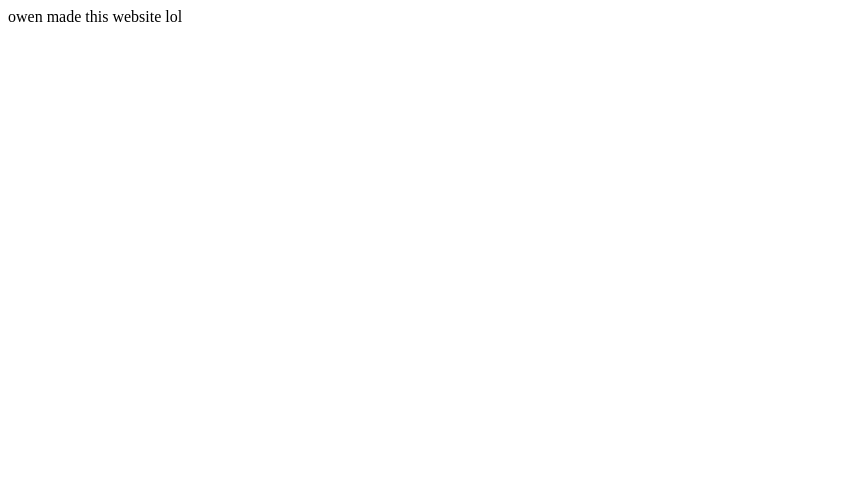
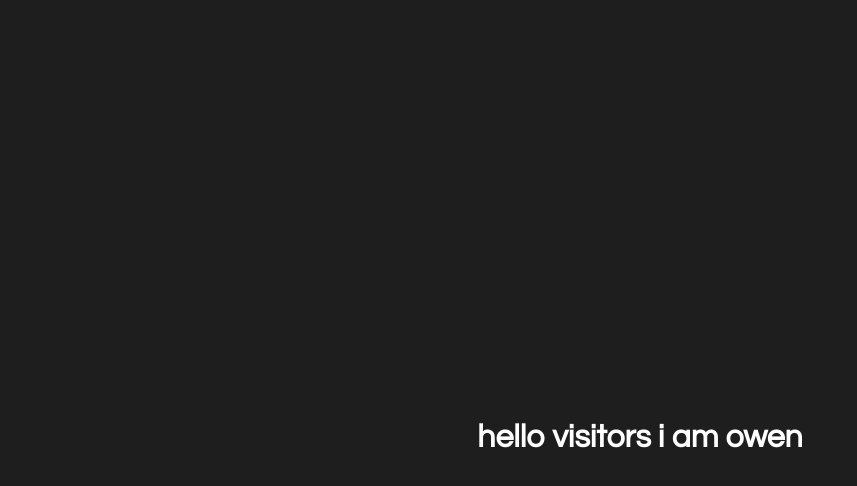
Before and after one commit to owungg/personal-web, a plain HTML site: page index.html in a window 1280 px wide. Shown: the whole page, without its empty margins (0-857 px from the left). Drawn offline with Linux system fonts and the light colour scheme.

Commit message:
Add files via upload

```diff
--- a/index.html
+++ b/index.html
@@ -1,9 +1,23 @@
 <!doctype html>
 <html>
 <head>
-<title></title>
+<meta charset="UTF-8">
+<title>hi there!</title>
+<style>
+	body{
+	background-color: rgb(30,30,30);
+	font-family: Century Gothic;
+	color: rgb(255,255,255);
+	font-weight: bold;
+	}
+
+	h1{
+	position: relative;
+	top: 400px;
+	}
+</style>
 </head>
 <body>
-owen made this website lol
+<center><h1>hello visitors i am owen</h1></center>
 </body>
 </html>
```
